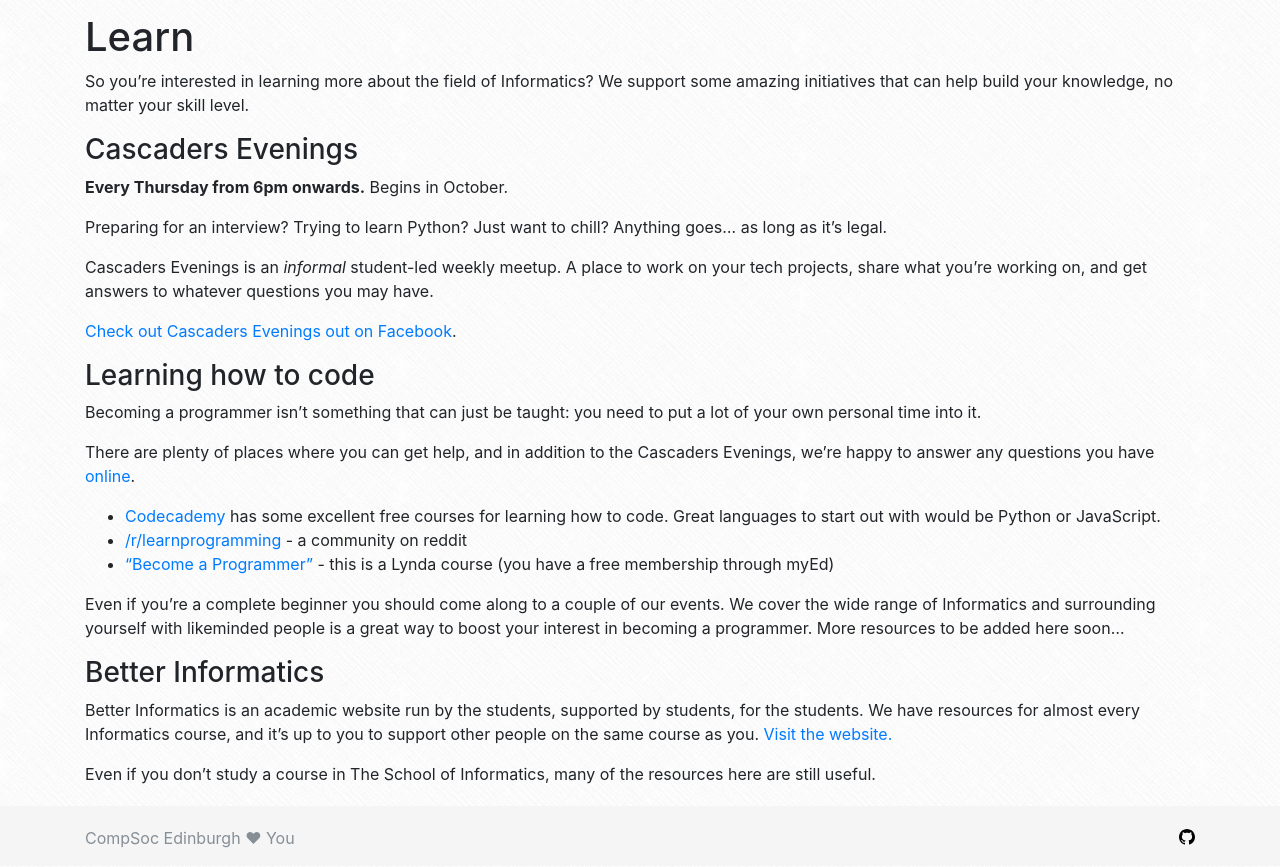
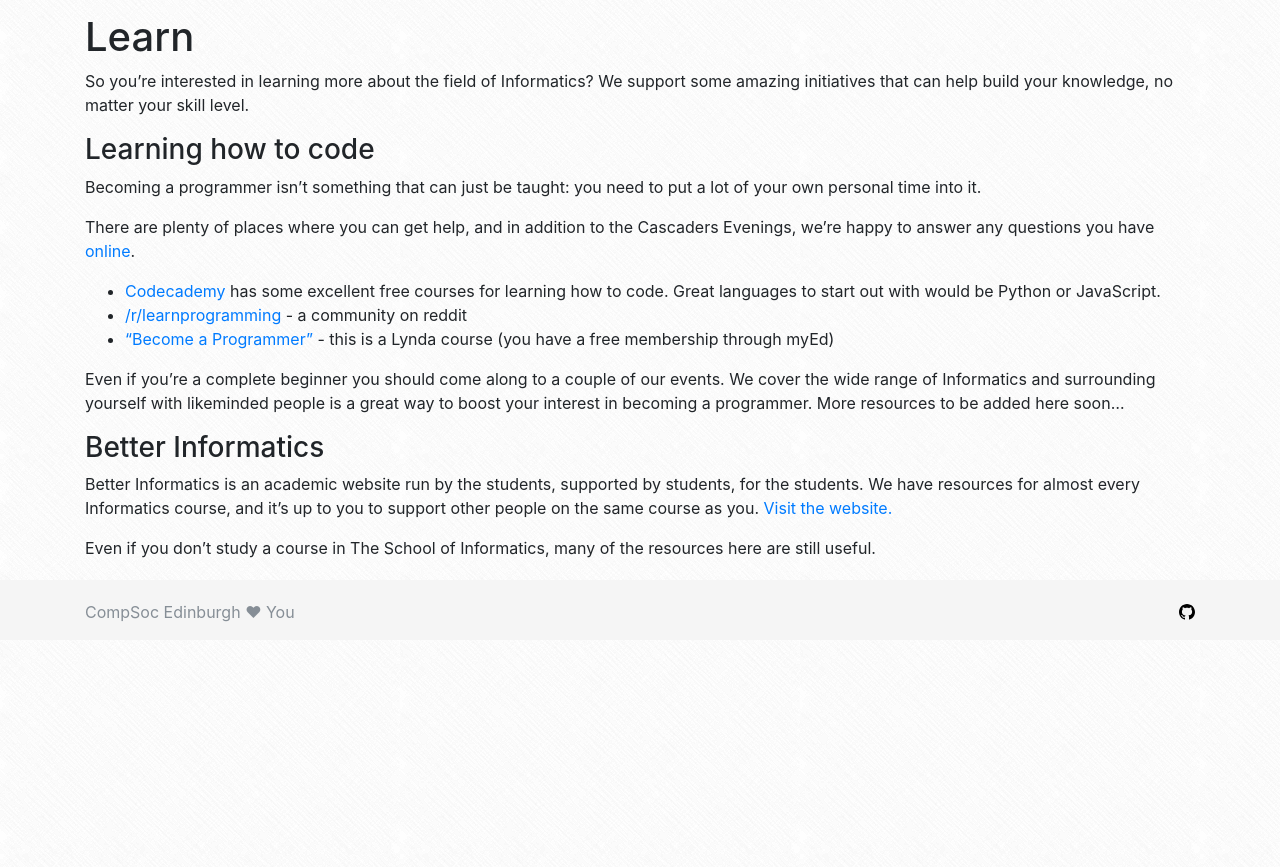
Before and after one commit to compsoc-edinburgh/website, a Jekyll site: the page built from _pages/learn.md, in a window 1280 px wide. Shown: the part 346-1213 px from the top of the page. Built offline with Jekyll 4.4.1, drawn with Linux system fonts in a browser that asks for light colours; nearby versions of some CDN libraries; after the commit the page ends 988 px from its top, so only the background shows below that.

Commit message:
Remove Cascaders

```diff
--- a/_pages/learn.md
+++ b/_pages/learn.md
@@ -6,16 +6,6 @@
 ---
 
 So you're interested in learning more about the field of Informatics? We support some amazing initiatives that can help build your knowledge, no matter your skill level.
-
-### Cascaders Evenings
-
-**Every Thursday from 6pm onwards.** Begins in October.
-
-Preparing for an interview? Trying to learn Python? Just want to chill? Anything goes... as long as it's legal.
-
-Cascaders Evenings is an *informal* student-led weekly meetup. A place to work on your tech projects, share what you're working on, and get answers to whatever questions you may have.
-
-[Check out Cascaders Evenings out on Facebook](https://www.facebook.com/events/114028159346219/).
 
 ### Learning how to code
 
```
